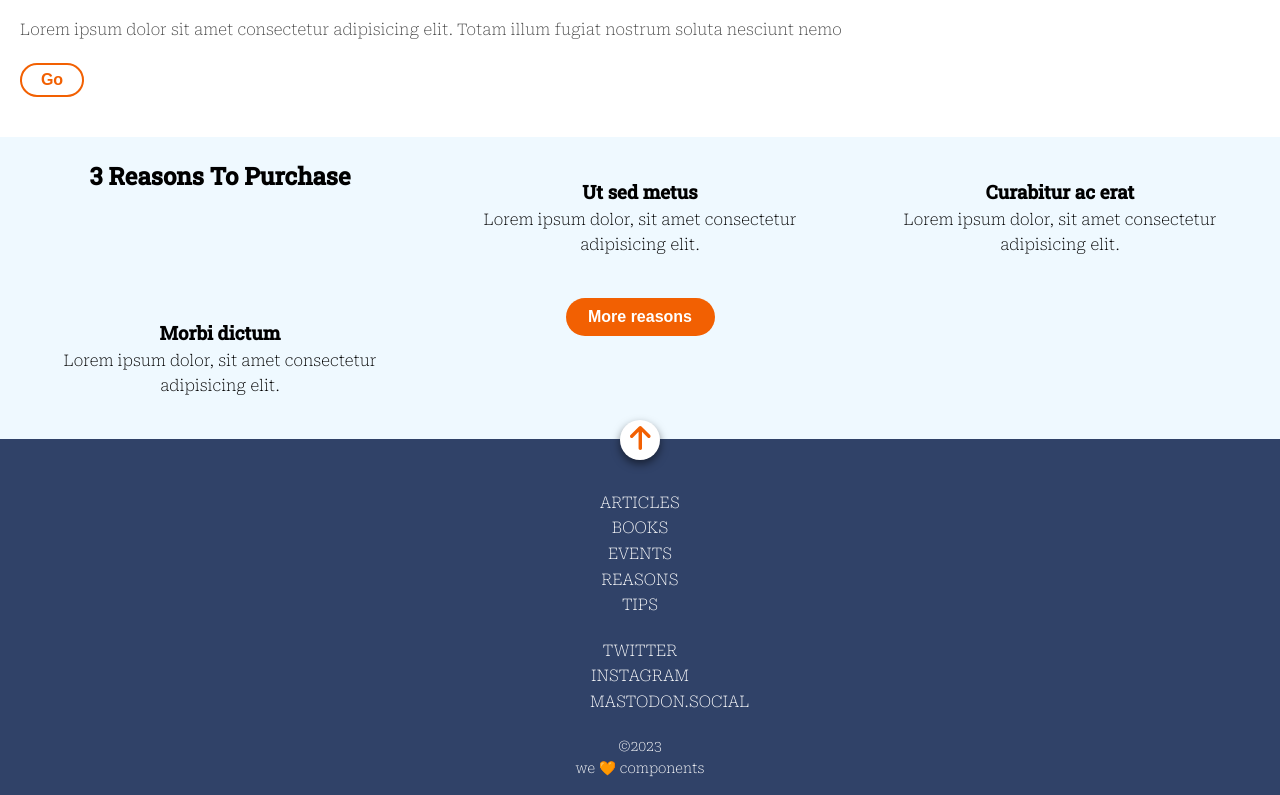
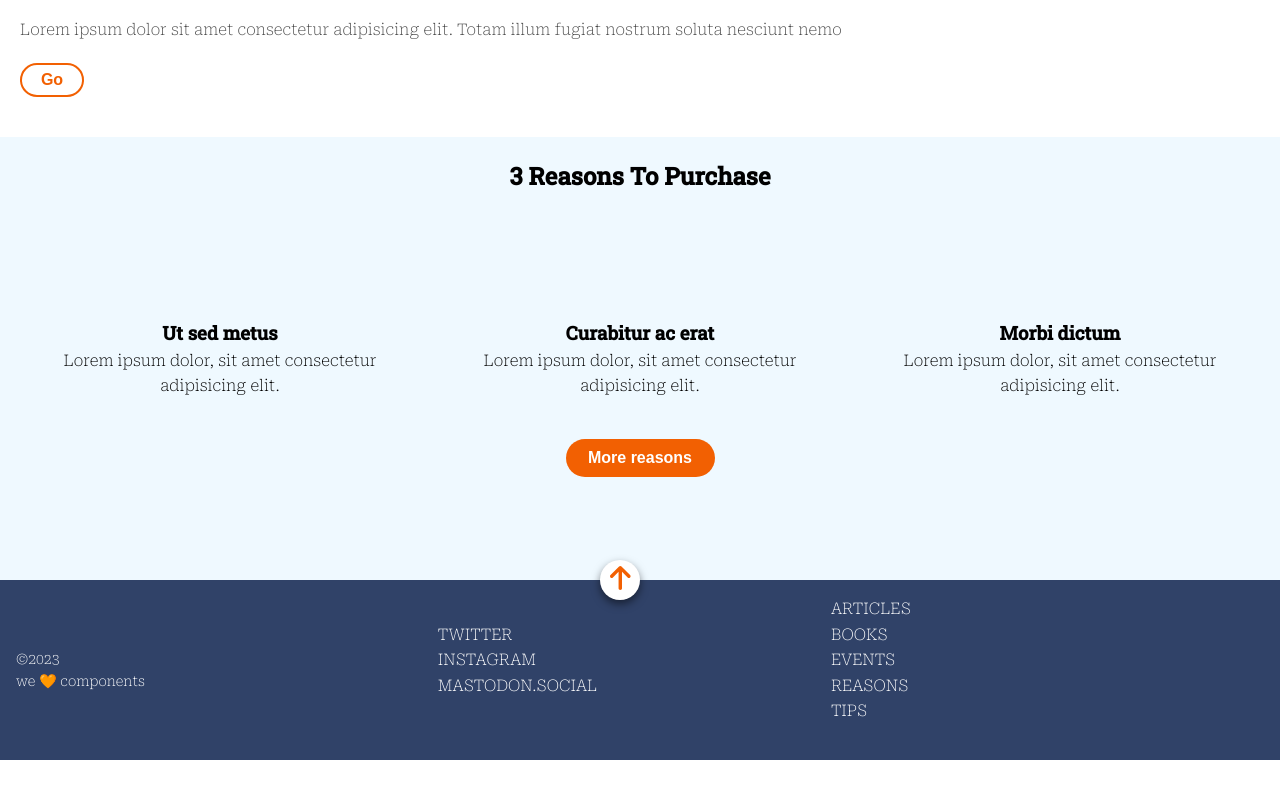
Before and after one commit to AntiaNavajasGarrido/css-web-app, a website built with Vite: page src/index.html in a window 1280 px wide. Shown: the part 935-1730 px from the top of the page. After the commit the page ends 1695 px from the top, so only its background shows below. Built offline with nearby package versions, Linux system fonts and the light colour scheme.

Commit message:
final commit

```diff
--- a/src/scss/layout/_footer.scss
+++ b/src/scss/layout/_footer.scss
@@ -223,6 +223,12 @@ html {
     width: 100vw;
     padding: 1rem;
     background-color: #304268;
+    display: flex;
+    justify-content: space-between;
+    align-items: center;
+    text-align: center;
+    flex-direction: row-reverse;
+    text-align: left;
   }
 
   .nav1,
@@ -232,7 +238,6 @@ html {
     display: flex;
     align-items: center;
     justify-content: center;
-    font-size: 16px;
     line-height: 1.6;
 
     a {
@@ -243,15 +248,12 @@ html {
     .ul1,
     .ul2 {
       width: 100px;
-      text-align: center;
     }
   }
 
   .copy {
     display: flex;
     flex-direction: column;
-    align-items: center;
-    justify-content: center;
     color: white;
     font-size: 14px;
     font-family: var(--roboto);
@@ -262,14 +264,13 @@ html {
     display: flex;
     justify-content: center;
     align-items: center;
-    margin-top: -35px;
+    margin-top: -150px;
     width: 40px;
     height: 40px;
     background-color: white;
     border-radius: 50%;
     position: relative;
-    left: 50%;
-    transform: translateX(-50%);
+    right: 50%;
     box-shadow: 0 4px 8px rgba(0, 0, 0, 0.5);
     margin-bottom: 30px;
     cursor: pointer;
--- a/src/scss/layout/_page.scss
+++ b/src/scss/layout/_page.scss
@@ -334,7 +334,8 @@ h3 {
 
   .reasons {
     display: grid;
-    grid-template-columns: repeat(auto-fit, minmax(300px, 1fr));
+    grid-template-columns: 1fr 1fr 1fr;
+    grid-template-rows: 1fr 1fr 1fr;
     gap: 20px;
     padding: 20px;
     width: 100vw;
@@ -342,17 +343,25 @@ h3 {
     text-align: center;
     background-color: #eff9ff;
     line-height: 1.6;
+
+    .title2{
+      grid-column: 2;
+    }
   }
 
   .reasons section {
     padding: 20px;
     border-radius: 8px;
+    grid-row: 2;
 
     p {
       font-family: var(--roboto);
     }
   }
 
+  .more {
+    grid-column: 2;
+    grid-row: 3;
     .btnMore {
       width: 149px;
       font-size: 16px;
@@ -366,3 +375,4 @@ h3 {
       cursor: pointer;
     }
   }
+}
```
Also changed, not shown: docs/index.html (+1 -1 lines), docs/more-info.html (+1 -1 lines), 2 other files. Lines whose indentation alone changed are shown as unchanged.
